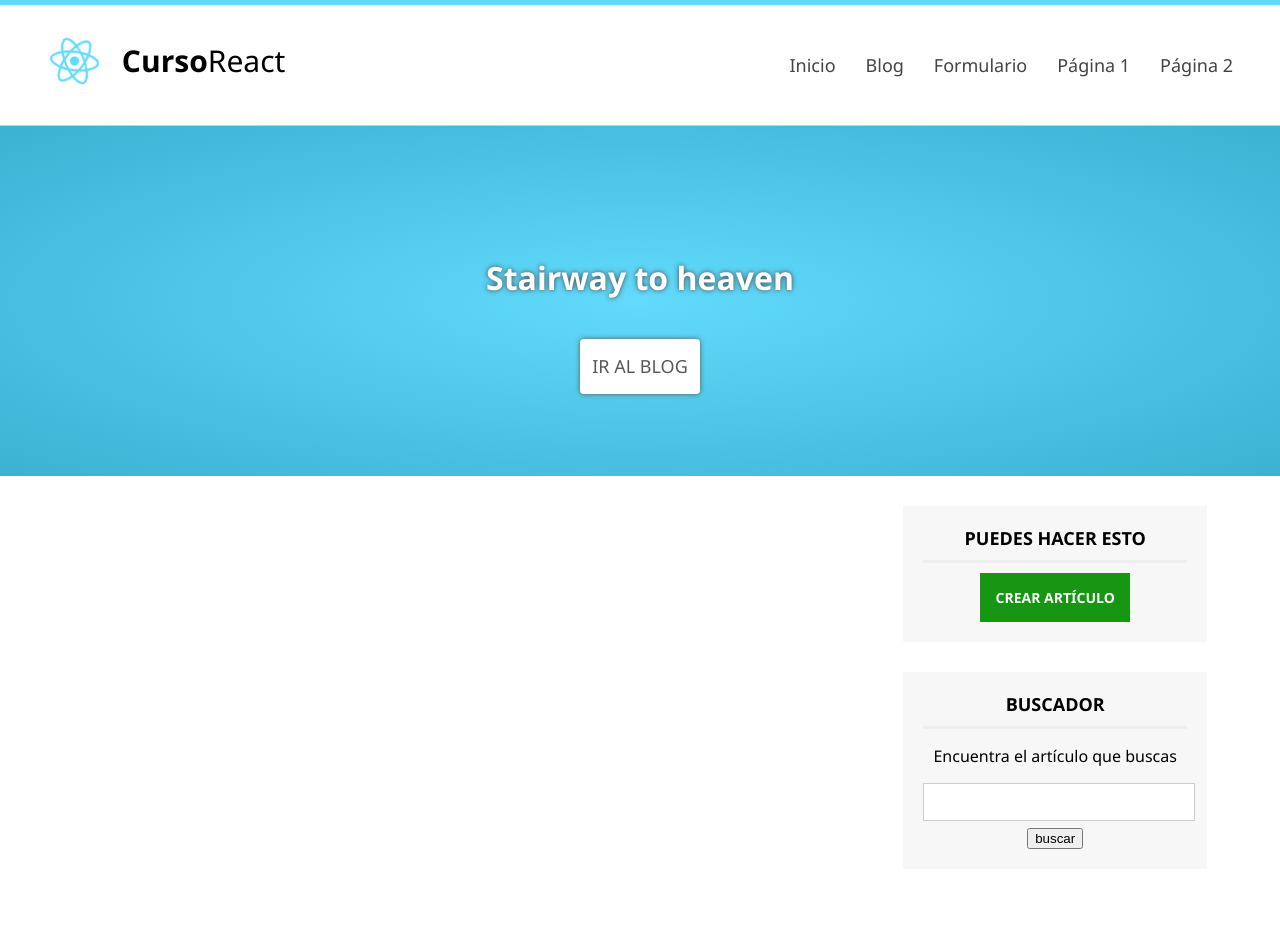
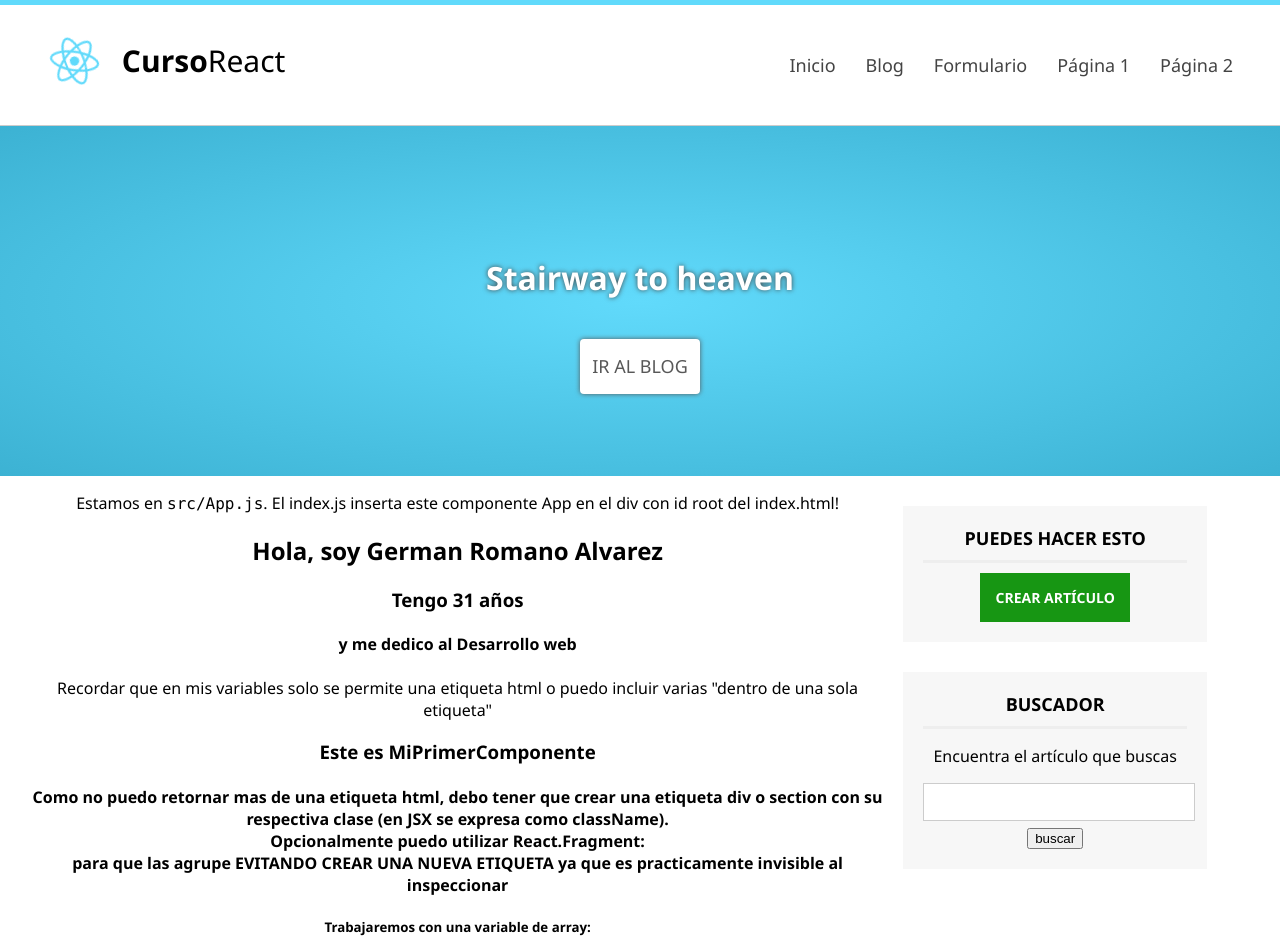
Before and after one commit to gromanoalvarez/React, a React (Create React App) app: page / in a window 1280 px wide. Shown: the top 952 px of the page. Built offline with nearby package versions, Linux system fonts and the light colour scheme.

Commit message:
Componente para pruebas

```diff
--- a/src/App.js
+++ b/src/App.js
@@ -1,60 +1,19 @@
 import "./assets/css/App.css";
 //Importar componentes:
-// import MiPrimerComponente from "./components/MiPrimerComponente";
-// import Peliculas from "./components/Peliculas";
 import Header from "./components/Header";
 import Slider from "./components/Slider";
+import SeccionPruebas from "./components/SeccionPruebas";
 import Sidebar from "./components/Sidebar";
 import Footer from "./components/Footer";
 
-// function HolaMundo(profesion, edad) {
-//   const texto = (
-//     <div>
-//       <h3> Tengo {edad} años </h3>
-//       <h4> y me dedico al {profesion}</h4>
-//       <p>
-//         Recordar que en mis variables solo se permite una etiqueta html o puedo
-//         incluir varias "dentro de una sola etiqueta"
-//       </p>
-//     </div>
-//   );
-
-//   return texto;
-// }
-
 function App() {
-  // const nombre = "German Romano Alvarez";
-  // const profesion = "Desarrollo web";
-  // const presentacion = <h2>Hola, soy {nombre}</h2>;
-  // const edad = 31;
 
   return (
     <div className="App">
       <Header></Header>
       <Slider></Slider>
       <div className="center">
-        <section id="content">
-          {/* Para hacer un comentario en JSX debo usar {} y dentro comentar como js */}
-          {/*
-            <img src={logo} className="App-logo" alt="logo" />
-            <p>
-              Estamos en <code>src/App.js</code>. El index.js inserta este
-              componente App en el div con id root del index.html!
-            </p>
-            {alert(
-              "En este componente App utilizo LENGUAJE JSX, donde puedo con {} meter javaScript"
-            )}
-            {presentacion}
-            {HolaMundo(profesion, edad)}
-
-
-          <section className="componentes">
-            <MiPrimerComponente/>
-            <MiPrimerComponente/>
-            <Peliculas/>
-          </section>
-         */}
-        </section>
+        <SeccionPruebas></SeccionPruebas>
         <Sidebar></Sidebar>
         <div className="clearfix"></div>
       </div> {/**END DIV CENTER */}
--- /dev/null
+++ b/src/components/SeccionPruebas.js
@@ -0,0 +1,64 @@
+import React, { Component } from "react";
+import MiPrimerComponente from "./MiPrimerComponente";
+import Peliculas from "./Peliculas";
+
+class SeccionPruebas extends Component {
+  HolaMundo(profesion, edad) {
+    const texto = (
+      <div>
+        <h3> Tengo {edad} años </h3>
+        <h4> y me dedico al {profesion}</h4>
+        <p>
+          Recordar que en mis variables solo se permite una etiqueta html o
+          puedo incluir varias "dentro de una sola etiqueta"
+        </p>
+      </div>
+    );
+    return texto;
+  }
+
+  render() {
+    const nombre = "German Romano Alvarez";
+    const profesion = "Desarrollo web";
+    const presentacion = <h2>Hola, soy {nombre}</h2>;
+    const edad = 31;
+
+    // TAMBIEN PODRIA DEFINIR EL HOLA MUNDO COMO FUNCION AQUI DENTRO Y LUEGO LLAMARLO SIN EL .THIS
+    // function HolaMundo(profesion, edad) {
+    //     const texto = (
+    //       <div>
+    //         <h3> Tengo {edad} años </h3>
+    //         <h4> y me dedico al {profesion}</h4>
+    //         <p>
+    //           Recordar que en mis variables solo se permite una etiqueta html o
+    //           puedo incluir varias "dentro de una sola etiqueta"
+    //         </p>
+    //       </div>
+    //     );
+    //     return texto;
+    //   }
+
+    return (
+      <section id="content">
+        {/* Para hacer un comentario en JSX debo usar {} y dentro comentar como js */}
+
+        <p>
+          Estamos en <code>src/App.js</code>. El index.js inserta este
+          componente App en el div con id root del index.html!
+        </p>
+        {alert(
+          "En este componente App utilizo LENGUAJE JSX, donde puedo con {} meter javaScript"
+        )}
+        {presentacion}
+        {this.HolaMundo(profesion, edad)}
+
+        <section className="componentes">
+          <MiPrimerComponente />
+          <MiPrimerComponente />
+          <Peliculas />
+        </section>
+      </section>
+    );
+  }
+}
+export default SeccionPruebas;
```
